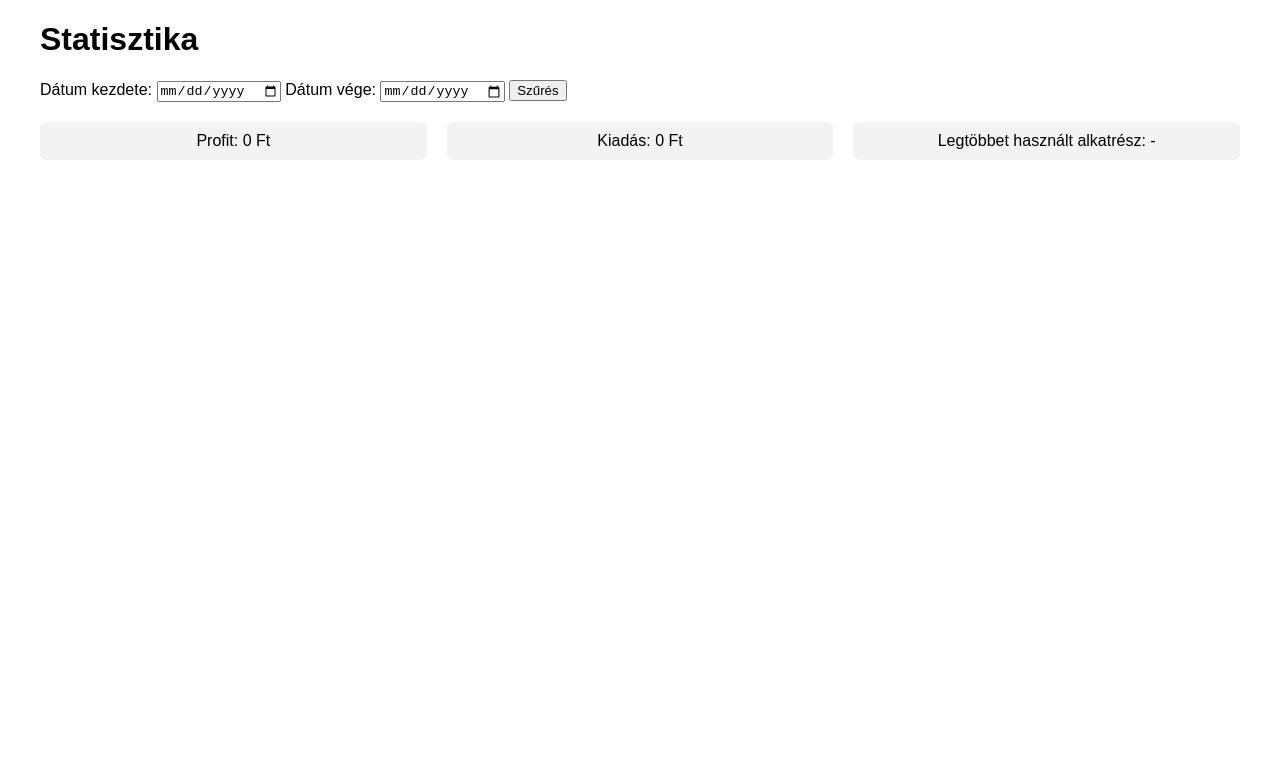
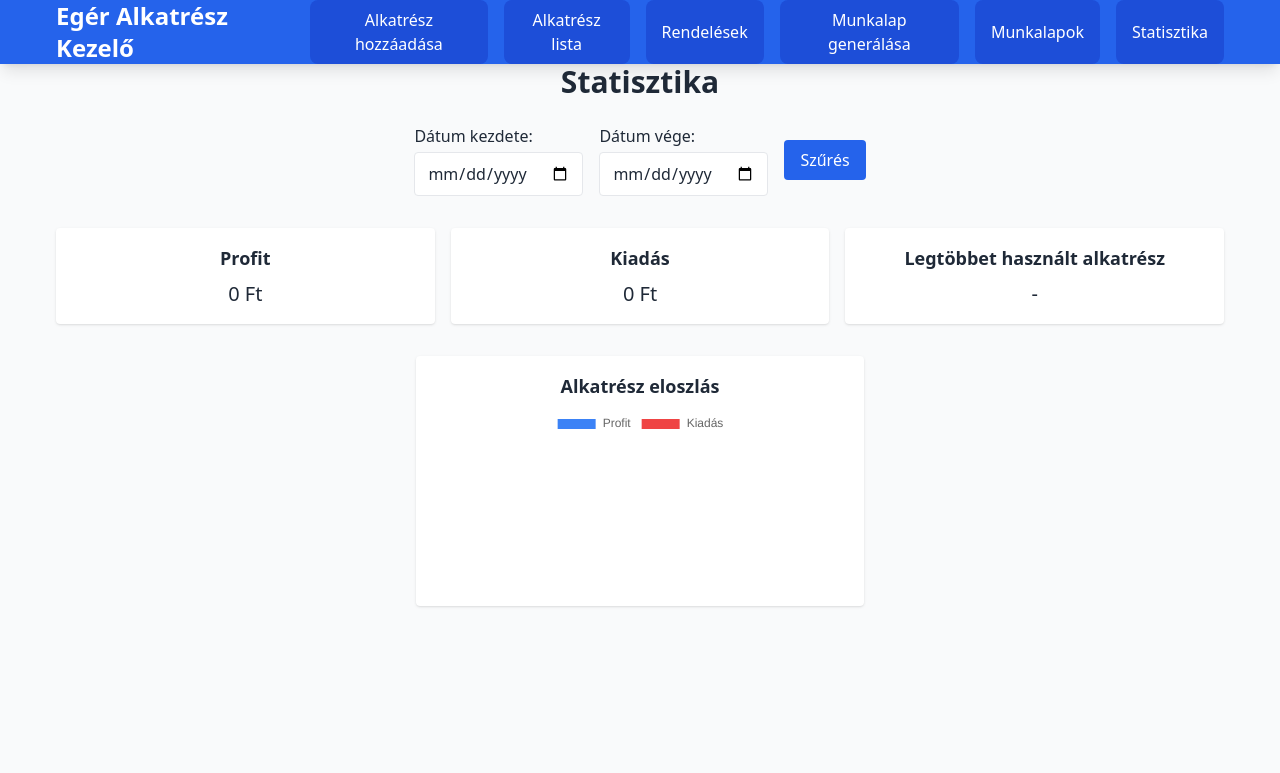
Before and after one commit to Mazaine/workshop-app, a plain HTML site: page statisztika.html in a window 1280 px wide. Drawn offline with nearby package versions, Linux system fonts and the light colour scheme; no server answers.

Commit message:
Add files via upload

```diff
--- a/statisztika.html
+++ b/statisztika.html
@@ -4,39 +4,56 @@
 <meta charset="UTF-8">
 <title>Statisztika</title>
 <script src="https://cdn.jsdelivr.net/npm/chart.js"></script>
-<script type="module" src="./statisztika.js"></script>
-<style>
-body { font-family: sans-serif; margin: 20px; }
-.container { max-width: 1200px; margin: auto; }
-.filter { margin-bottom: 20px; }
-.chart-container { width: 100%; height: 400px; margin-bottom: 40px; }
-.summary { display: flex; gap: 20px; margin-bottom: 20px; }
-.summary div { padding: 10px; background: #f3f3f3; border-radius: 6px; flex: 1; text-align: center; }
-</style>
+<script src="https://cdn.tailwindcss.com"></script>
+<script src="./js/navbar.js"></script>
+<link rel="stylesheet" href="./css/style.css">
 </head>
-<body>
-<div class="container">
-    <h1>Statisztika</h1>
+<body class="bg-gray-50 font-sans text-gray-800">
+<div class="container mx-auto p-6">
 
-    <div class="filter">
-        <label>Dátum kezdete: <input type="date" id="startDate"></label>
-        <label>Dátum vége: <input type="date" id="endDate"></label>
-        <button id="filterBtn">Szűrés</button>
+    <h1 class="text-3xl font-bold mb-6 text-center">Statisztika</h1>
+
+    <!-- Szűrő -->
+    <div class="flex flex-wrap gap-4 items-center mb-8 justify-center">
+        <div>
+            <label class="block font-medium mb-1">Dátum kezdete:</label>
+            <input type="date" id="startDate" class="border rounded px-3 py-2">
+        </div>
+        <div>
+            <label class="block font-medium mb-1">Dátum vége:</label>
+            <input type="date" id="endDate" class="border rounded px-3 py-2">
+        </div>
+        <button id="filterBtn" class="bg-blue-600 text-white px-4 py-2 rounded hover:bg-blue-700 transition">
+            Szűrés
+        </button>
     </div>
 
-    <div class="summary">
-        <div id="totalProfit">Profit: 0 Ft</div>
-        <div id="totalCost">Kiadás: 0 Ft</div>
-        <div id="mostUsedPart">Legtöbbet használt alkatrész: -</div>
+    <!-- Összegző panelek -->
+    <div class="flex flex-wrap gap-4 mb-8">
+        <div class="bg-white shadow rounded p-4 flex-1 text-center">
+            <p class="font-semibold text-lg">Profit</p>
+            <p id="totalProfit" class="text-xl mt-2">0 Ft</p>
+        </div>
+        <div class="bg-white shadow rounded p-4 flex-1 text-center">
+            <p class="font-semibold text-lg">Kiadás</p>
+            <p id="totalCost" class="text-xl mt-2">0 Ft</p>
+        </div>
+        <div class="bg-white shadow rounded p-4 flex-1 text-center">
+            <p class="font-semibold text-lg">Legtöbbet használt alkatrész</p>
+            <p id="mostUsedPart" class="text-xl mt-2">-</p>
+        </div>
     </div>
 
-    <div class="chart-container">
-        <canvas id="profitChart"></canvas>
-    </div>
+    <!-- Grafikonok -->
 
-    <div class="chart-container">
-        <canvas id="distributionChart"></canvas>
-    </div>
+
+   <div class="bg-white shadow rounded p-4 mb-8 max-w-md mx-auto" style="height: 250px;">
+    <h2 class="text-lg font-semibold mb-2 text-center">Alkatrész eloszlás</h2>
+    <canvas id="distributionChart" class="w-full h-full"></canvas>
 </div>
+
+
+
+<script type="module" src="./js/statisztika.js"></script>
 </body>
 </html>
```
